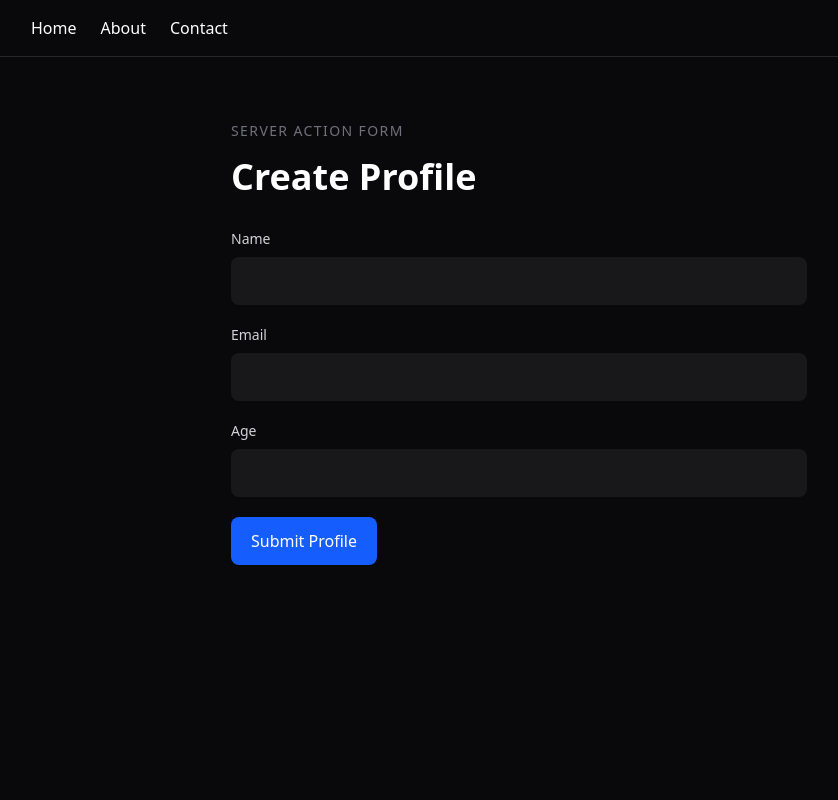
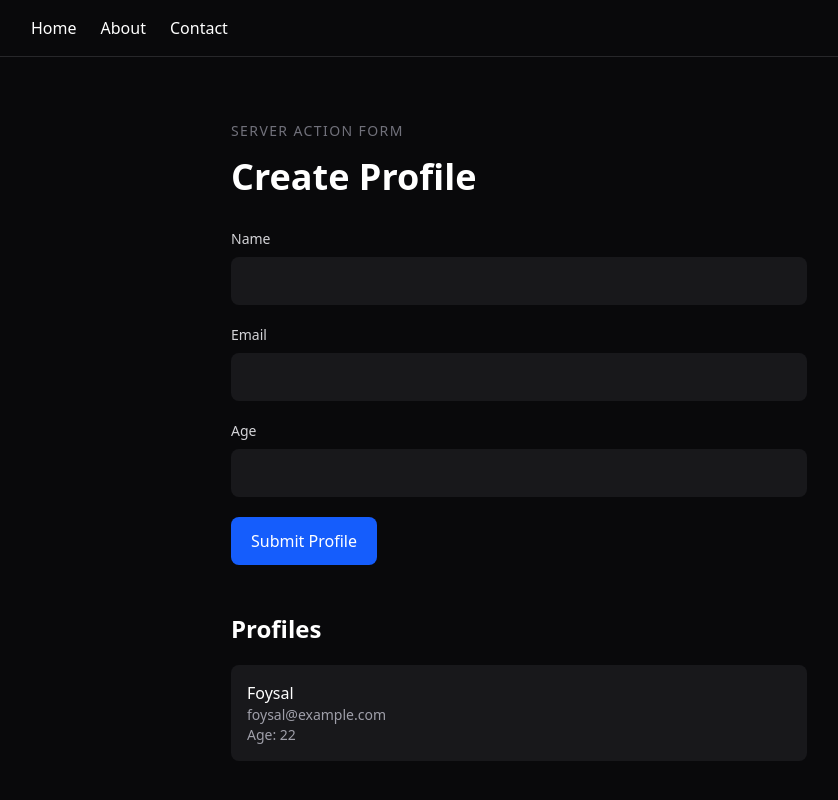
Before and after one commit to foysaliio/Nextjs-Mastery-Journey, a Next.js app: page /forms-demo in a window 1280 px wide. Shown: the top 800 px of the page, without its empty margins (121-959 px from the left). Built offline with nearby package versions, Linux system fonts and the light colour scheme.

Commit message:
feat(nextjs): revalidate UI after server mutations

```diff
--- a/src/app/forms-demo/actions.ts
+++ b/src/app/forms-demo/actions.ts
@@ -1,11 +1,12 @@
 "use server";
 
+import { revalidatePath } from "next/cache";
 import * as z from "zod";
 
 import {
   createProfile,
+  deleteProfileById,
   updateProfileById,
-  deleteProfileById,
 } from "./profile-store";
 
 const ProfileSchema = z.object({
@@ -41,14 +42,13 @@ export async function submitProfile(
   if (!result.success) {
     return {
       errors: z.flattenError(result.error).fieldErrors,
-
       message: "Please fix the form errors.",
     };
   }
 
-  const profile = createProfile(result.data);
+  createProfile(result.data);
 
-  console.log("Created Profile:", profile);
+  revalidatePath("/forms-demo");
 
   return {
     errors: {},
@@ -75,25 +75,15 @@ export async function updateProfile(
     return;
   }
 
-  const updatedProfile = updateProfileById(id, result.data);
+  updateProfileById(id, result.data);
 
-  if (!updatedProfile) {
-    console.log("Profile not found.");
-
-    return;
-  }
-
-  console.log("Updated Profile:", updatedProfile);
+  revalidatePath("/forms-demo");
+  revalidatePath("/forms-demo/edit");
 }
 
 export async function deleteProfile(id: number): Promise<void> {
-  const deleted = deleteProfileById(id);
+  deleteProfileById(id);
 
-  if (!deleted) {
-    console.log("Profile not found.");
-
-    return;
-  }
-
-  console.log("Deleted Profile ID:", id);
+  revalidatePath("/forms-demo");
+  revalidatePath("/forms-demo/edit");
 }
--- a/src/app/forms-demo/page.tsx
+++ b/src/app/forms-demo/page.tsx
@@ -1,6 +1,9 @@
 import ProfileForm from "./ProfileForm";
+import { getProfiles } from "./profile-store";
 
 export default function FormsDemoPage() {
+  const profiles = getProfiles();
+
   return (
     <main className="min-h-screen bg-zinc-950 px-6 py-16 text-white">
       <div className="mx-auto max-w-xl">
@@ -11,6 +14,29 @@ export default function FormsDemoPage() {
         <h1 className="mt-4 text-4xl font-bold">Create Profile</h1>
 
         <ProfileForm />
+
+        <section className="mt-12">
+          <h2 className="text-2xl font-semibold">Profiles</h2>
+
+          <div className="mt-5 space-y-3">
+            {profiles.length === 0 ? (
+              <p className="text-zinc-400">No profiles found.</p>
+            ) : (
+              profiles.map((profile) => (
+                <article
+                  key={profile.id}
+                  className="rounded-lg bg-zinc-900 p-4"
+                >
+                  <p className="font-medium">{profile.name}</p>
+
+                  <p className="text-sm text-zinc-400">{profile.email}</p>
+
+                  <p className="text-sm text-zinc-400">Age: {profile.age}</p>
+                </article>
+              ))
+            )}
+          </div>
+        </section>
       </div>
     </main>
   );
```
